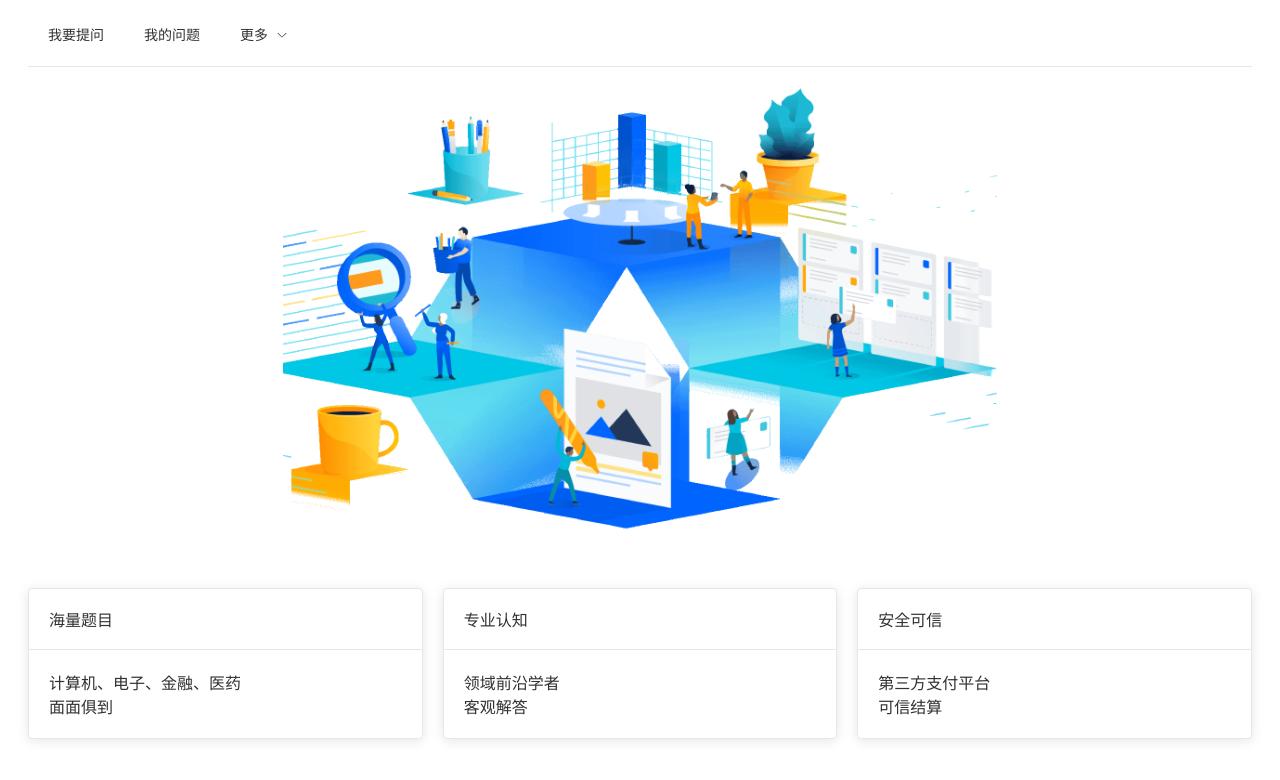
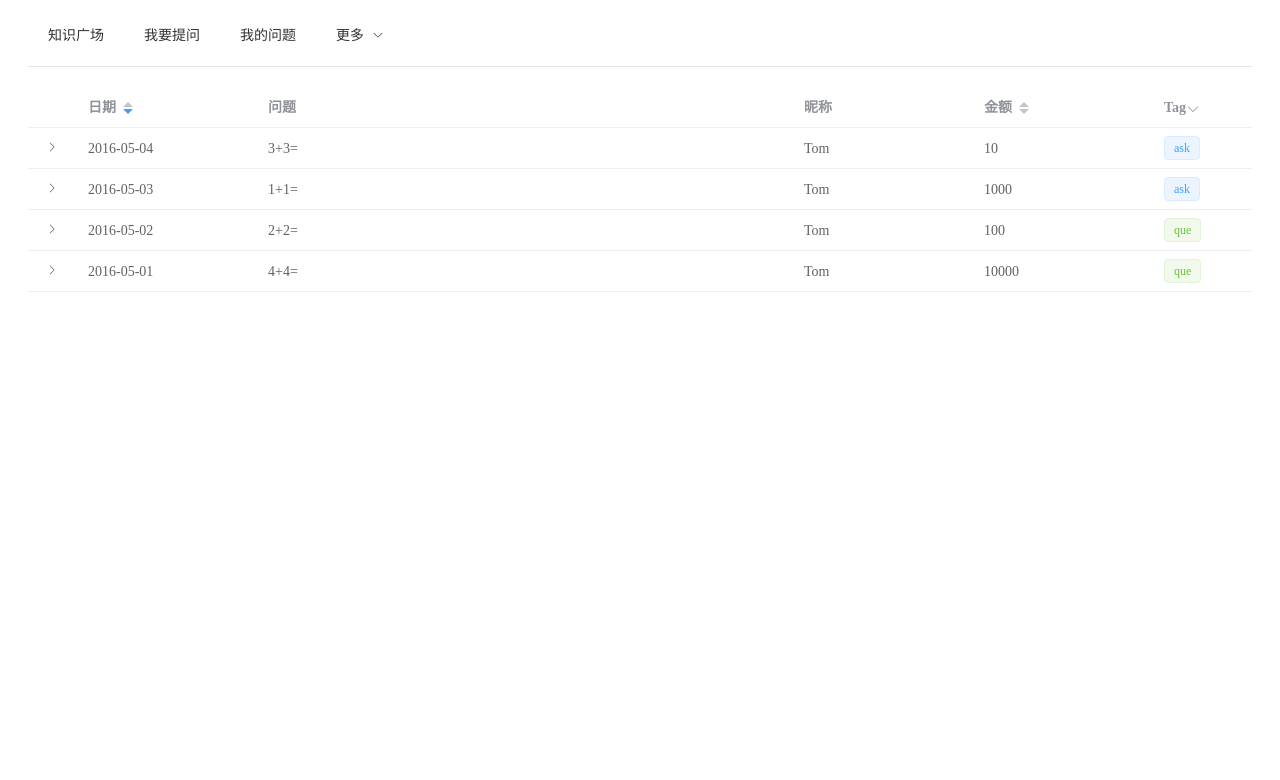
Before and after one commit to Ch1ldr3n/QASystem, a Vue app in the folder frontend/: page / in a window 1280 px wide. Shown: the top 780 px of the page. Built offline with nearby package versions, Linux system fonts and the light colour scheme; sample sign-in values are in the browser's storage.

Commit message:
frontend: replaced homepage with question list

```diff
--- /dev/null
+++ b/frontend/src/components/Explore.vue
@@ -0,0 +1,17 @@
+<template>
+  <el-main>
+    <el-container>
+      <QuestionList/>
+    </el-container>
+  </el-main>
+</template>
+
+<script>
+import QuestionList from './QuestionList.vue'
+export default {
+  name: "Explore",
+  components: {
+    QuestionList,
+  }
+};
+</script>
--- a/frontend/src/components/Homepage.vue
+++ /dev/null
@@ -1,100 +0,0 @@
-<template>
-      <el-main>
-        <el-row justify="center">
-          <el-image style="height: 500px" :src="image" :fit="fit"></el-image>
-        </el-row>
-        <el-row :gutter="20">
-          <el-col :span="8">
-            <el-card class="box-card">
-              <template #header>
-                <div class="card-header">
-                  <span>海量题目</span>
-                </div>
-              </template>
-              <div>
-                计算机、电子、金融、医药<br />
-                面面俱到
-              </div>
-            </el-card>
-          </el-col>
-          <el-col :span="8">
-            <el-card class="box-card">
-              <template #header>
-                <div class="card-header">
-                  <span>专业认知</span>
-                </div>
-              </template>
-              <div>
-                领域前沿学者<br />
-                客观解答
-              </div>
-            </el-card>
-          </el-col>
-          <el-col :span="8">
-            <el-card class="box-card">
-              <template #header>
-                <div class="card-header">
-                  <span>安全可信</span>
-                </div>
-              </template>
-              <div>
-                第三方支付平台<br />
-                可信结算
-              </div>
-            </el-card>
-          </el-col>
-        </el-row>
-      </el-main>
-      <el-footer> </el-footer>
-</template>
-
-<script>
-import { useRouter } from "vue-router";
-
-const image = require('../assets/fufeiwenda_pic1_tu.png');
-
-export default {
-  setup() {
-    const router = useRouter();
-    const toUser = () => {
-      console.log("USER");
-      router.push({
-        name: "user",
-      });
-    };
-    return {
-      toUser,
-    };
-  },
-  name: "Homepage",
-  components: {
-  },
-  props: {
-    msg: String,
-  },
-  data() {
-    return {
-      image,
-      tolen: "",
-      navbar: {
-        loginDone: false,
-      }
-    }
-  },
-  methods:{
-    translate: function(response) {
-      if (response.status == 200) {
-        window.localStorage.setItem("token", response.data.token);
-      }
-    },
-  },
-};
-</script>
-
-<style scoped>
-/* .el-header {
-        text-align: right;
-        width: 100%;
-        height: 100px;
-    } */
-</style>
--- a/frontend/src/components/NavBar.vue
+++ b/frontend/src/components/NavBar.vue
@@ -1,10 +1,11 @@
 <template>
   <el-menu mode="horizontal" :router="true">
+    <el-menu-item index="0" :route="{ name: 'Explore' }">知识广场</el-menu-item>
     <el-menu-item index="1">我要提问</el-menu-item>
     <el-menu-item index="2" :route="{ name: 'Question' }">我的问题</el-menu-item>
     <el-sub-menu index="3">
         <template #title>更多</template>
-        <el-menu-item index="4">我的资料</el-menu-item>
+        <el-menu-item index="4">用户资料</el-menu-item>
         <el-menu-item index="5" @click="logout">退出登录</el-menu-item>
      </el-sub-menu>
   </el-menu>
--- a/frontend/src/components/Issues.vue
+++ b/frontend/src/components/Question.vue
@@ -17,19 +17,19 @@
         </el-card>
       </el-aside>
       <el-container>
-        <Issueslist/>
+        <QuestionList/>
       </el-container>
     </el-container>
   </el-main>
 </template>
 
 <script>
-import Issueslist from './Issueslist.vue'
+import QuestionList from './QuestionList.vue'
 
 export default {
   name: "Homepage",
   components: {
-    Issueslist,
+    QuestionList,
   },
   data() {
     return
--- a/frontend/src/router/index.js
+++ b/frontend/src/router/index.js
@@ -1,16 +1,19 @@
 import { createRouter, createWebHashHistory } from "vue-router";
 
-import home from '../components/Homepage.vue'
+import Explore from '../components/Explore.vue'
 import User from '../components/User.vue'
-import Issues from '../components/Issues.vue'
+import Question from '../components/Question.vue'
 import Login from '../components/Login.vue'
 import Register from '../components/Register.vue'
 
 const routes = [
     {
         path: "/",
-        name: "home",
-        component: home
+        name: "Explore",
+        component: Explore,
+        meta: {
+            public: true
+        }
     },
     {
         path: "/login",
@@ -36,7 +39,7 @@ const routes = [
     {
         path: "/question",
         name: "Question",
-        component: Issues
+        component: Question
     },
 ]
 
```
Also changed, not shown: frontend/src/components/QuestionList.vue (renamed from frontend/src/components/Issueslist.vue).
